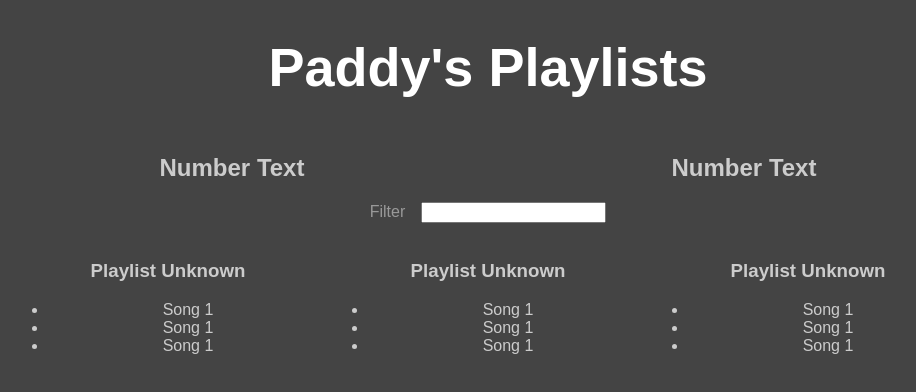
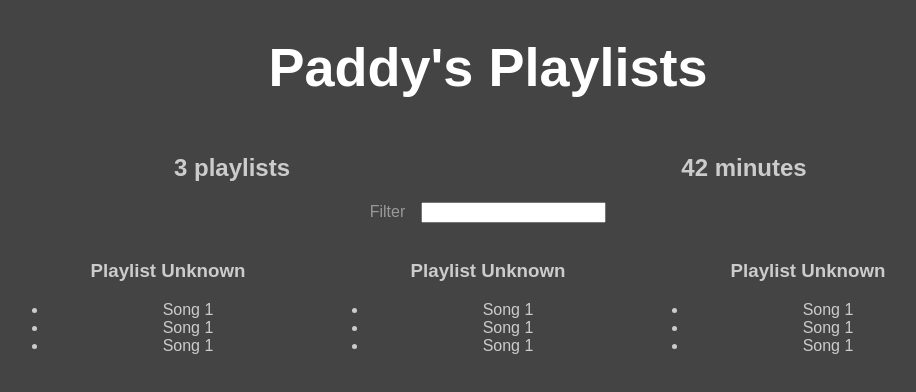
Before and after one commit to tpatrickmcdermott/playlist-app, a React (Create React App) app: page / in a window 1280 px wide. Shown: the top 392 px of the page, without its empty margins (152-1068 px from the left). Built offline with nearby package versions, Linux system fonts and the light colour scheme.

Commit message:
Added fake server data

```diff
--- a/src/App.js
+++ b/src/App.js
@@ -1,47 +1,103 @@
 /*  New Features
-(1) Add defaultStyle Object, so we can use object spread operator
-    (this is a Facebook proposal -- not yet finalized in JSNext)
-(2) Create git repository
-(3) The rest should be covered by git
+(1) Added fake server data to playlist and minutes counters
 */
 
 import React, { Component } from 'react';
-// import logo from './logo.svg';
 import './App.css';
 
-// let defaultTextColor = "#ccc";
 let defaultStyle = {
   color: "#ccc",
 };
 let fakeServerData = {
   user: {
-    name: 'Paddy'
+    name: 'Paddy',
+    playlists: [
+      {
+        name: "my favs",
+        songs: [
+          {name: "Beat It", duration: 265},
+          {name: "Billy Jean", duration: 323},
+        ]
+      },
+      {
+        name: 'Discover weekly',
+        songs: [
+          {name: "Ironman", duration: 573},
+          {name: "The Immigrant Song", duration: 342},
+          {name: "The Sunshine of My Love", duration: 342},
+        ]
+      },
+      {
+        name: 'Another Playlist',
+        songs: [
+          {name: "Fish Heads", duration: 135, artist: "Barnes and Barnes"},
+          {name: "Smelly Cat", duration: 557},
+        ]
+      },
+    ],
   }
 };
-let test = "freddy"
 
 class App extends Component {
+  constructor() {
+    super();
+    this.state = { serverData: {} };
+  }
+  componentDidMount() {
+    setTimeout( () => {
+      this.setState({serverData: fakeServerData});
+    }, 1000);
+  };
   render() {
+    let s = this.state.serverData;  // shortcut
     return (
       <div className="App">
-        <h1 style={{color: "#fff"}}>{fakeServerData.user.name}&apos;s Playlists</h1>
-        <Aggregate></Aggregate>
-        <Aggregate></Aggregate>
-        <Filter />
-        <Playlist/>
-        <Playlist/>
-        <Playlist/>
+        {this.state.serverData.user ?
+          <div id="results">
+            <h1 style={{color: "#fff"}}>
+            {s.user.name}&apos;s Playlists
+            </h1>
+
+            <PlayListCounter playlists={this.state.serverData.user.playlists} />
+            <HoursCounter playlists={this.state.serverData.user.playlists} />
+            <Filter />
+            {
+              this.state.serverData.user.playlists.map(playlist =>
+                <Playlist />
+              )
+            }
+          </div> :
+          <h1>Loading...</h1>
+        }
       </div>
     );
   }
 }
 
 //  COMPONENTS
-class Aggregate extends Component {
+class PlayListCounter extends Component {
   render() {
     return (
       <div style={{...defaultStyle, width: "40%", display: "inline-block"}}>
-        <h2>Number Text</h2>
+        <h2>
+          {this.props.playlists.length} playlists
+        </h2>
+      </div>
+    );
+  }
+}
+
+class HoursCounter extends Component {
+  render() {
+    let allSongs = this.props.playlists.reduce( (songs, eachPlaylist) => {
+      return songs.concat(eachPlaylist.songs)
+    }, []);
+    let totalDuration = allSongs.reduce( (a, b) => {
+      return a + b.duration;
+    }, 0);
+    return (
+      <div style={{...defaultStyle, width: "40%", display: "inline-block"}}>
+        <h2>{Math.round(totalDuration/60)} minutes </h2>
       </div>
     );
   }
```
